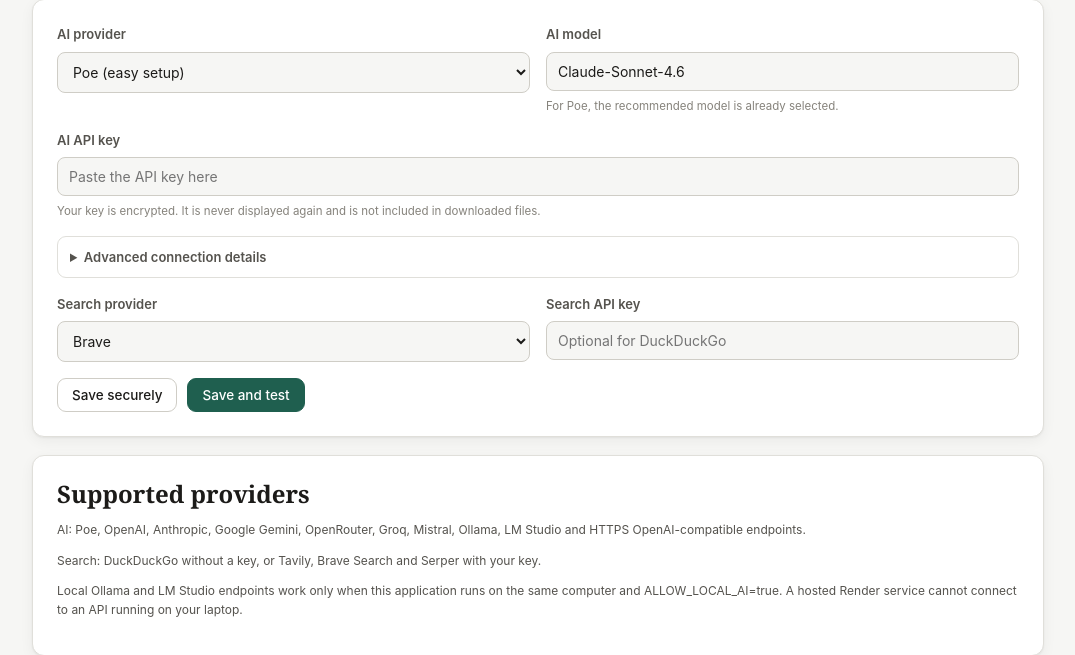
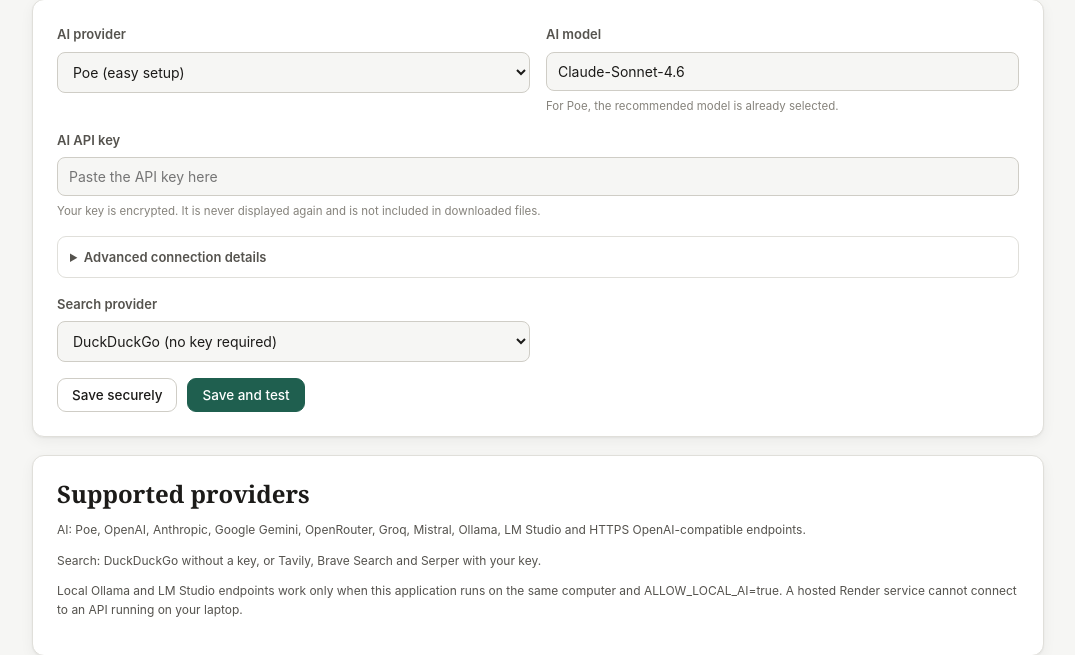
Before and after one commit to manbau10/opportunity-finder, a Flask app: page /settings in a window 1280 px wide. Shown: the part 479-1134 px from the top of the page, without its empty margins (102-1177 px from the left). Run offline with Flask 3, Linux system fonts and the light colour scheme; the visitor is signed in with stand-in values (Sample User, id 1); data comes from the database, SQL or seed files in the repository; data that the repository does not hold is empty; parts of the project's set-up code (start-up, migrations or seed data) failed here and were passed over; some libraries are stand-ins or nearby versions.

Commit message:
Default API setup to keyless web search

```diff
--- a/finder/providers.py
+++ b/finder/providers.py
@@ -28,6 +28,7 @@ AI_PRESETS = {
     "custom": ("", ""),
 }
 SEARCH_PROVIDERS = {"duckduckgo", "tavily", "brave", "serper"}
+SEARCH_PROVIDER_ORDER = ["duckduckgo", "tavily", "brave", "serper"]
 AI_LABELS = {
     "poe": "Poe (easy setup)", "openai": "OpenAI",
     "anthropic": "Anthropic Claude", "gemini": "Google Gemini",
@@ -89,7 +90,10 @@ def save_config(user_id: str, data: dict) -> dict:
         if provider not in {"ollama", "lmstudio"} and not ai_key:
             raise ValueError("Enter the API key supplied by your AI provider.")
         if search != "duckduckgo" and not search_key:
-            raise ValueError("Enter the API key supplied by your search provider.")
+            raise ValueError(
+                f"{search.title()} Search requires a separate search API key. "
+                "Choose DuckDuckGo for web research without a search key."
+            )
         stamp = now()
         if old:
             config_id, created = old["id"], old["created_at"]
@@ -183,5 +187,5 @@ def public_catalog() -> dict:
     return {
         "ai": [{"key": k, "label": AI_LABELS[k], "default_url": v[0],
                 "default_model": v[1]} for k, v in AI_PRESETS.items()],
-        "search": sorted(SEARCH_PROVIDERS),
+        "search": SEARCH_PROVIDER_ORDER,
     }
--- a/templates/settings.html
+++ b/templates/settings.html
@@ -24,10 +24,11 @@
   <details class="span-2 advanced"><summary>Advanced connection details</summary>
     <label>API endpoint<input type="url" name="ai_base_url" value="{{ config.ai_base_url if config else catalog.ai[0].default_url }}" placeholder="https://…" required></label>
   </details>
-  <label>Search provider<select name="search_provider">
-    {% for item in catalog.search %}<option value="{{ item }}" {{ 'selected' if config and config.search_provider == item else '' }}>{{ item | title }}</option>{% endfor %}
+  <label>Search provider<select name="search_provider" id="searchProvider">
+    {% for item in catalog.search %}<option value="{{ item }}" {{ 'selected' if config and config.search_provider == item else '' }}>{{ 'DuckDuckGo (no key required)' if item == 'duckduckgo' else item | title }}</option>{% endfor %}
   </select></label>
-  <label>Search API key<input type="password" name="search_key" autocomplete="off" placeholder="Optional for DuckDuckGo"></label>
+  <label id="searchKeyField">Search API key<input type="password" name="search_key" autocomplete="new-password" placeholder="Paste the separate search API key">
+    <span class="field-help">This is different from your AI key.</span></label>
   </div>
   <div class="form-actions"><button class="btn" type="submit">Save securely</button>
     <button class="btn primary" type="button" id="saveTestProvider">Save and test</button>
@@ -42,9 +43,11 @@
 <script>
 const form=document.querySelector('#providerForm'),status=document.querySelector('#providerStatus');
 const presets=Object.fromEntries(APP.catalog.ai.map(x=>[x.key,x]));
-const provider=document.querySelector('#aiProvider'),guide=document.querySelector('#poeGuide');
+const provider=document.querySelector('#aiProvider'),guide=document.querySelector('#poeGuide'),searchProvider=document.querySelector('#searchProvider'),searchKeyField=document.querySelector('#searchKeyField');
 function showGuide(){guide.hidden=provider.value!=='poe';}
+function showSearchKey(){const free=searchProvider.value==='duckduckgo';searchKeyField.hidden=free;searchKeyField.querySelector('input').disabled=free;}
 provider.addEventListener('change',e=>{const p=presets[e.target.value];form.ai_model.value=p.default_model;form.ai_base_url.value=p.default_url;showGuide();});showGuide();
+searchProvider.addEventListener('change',showSearchKey);showSearchKey();
 async function save(testAfter=false){status.textContent=testAfter?'Saving securely…':'Saving…';status.className='form-status';const body=Object.fromEntries(new FormData(form));
 const r=await fetch('/api/providers',{method:'POST',headers:{'Content-Type':'application/json','X-CSRF-Token':APP.csrf},body:JSON.stringify(body)});const d=await r.json();if(!r.ok){status.textContent=d.error||'Save failed';status.className='form-status error';return false;}
 if(!testAfter){status.textContent='Settings saved securely';status.className='form-status success';return true;}
--- a/test_product.py
+++ b/test_product.py
@@ -106,6 +106,10 @@ class ProductFlowTest(unittest.TestCase):
         self.assertLessEqual(data_score, 18)
         self.assertLessEqual(care_score, 18)
 
+    def test_free_search_provider_is_the_default(self):
+        from finder.providers import public_catalog
+        self.assertEqual(public_catalog()["search"][0], "duckduckgo")
+
     def test_end_to_end_account_isolation(self):
         one, csrf_one, uid_one = self._register(EMAILS[0])
         two, csrf_two, uid_two = self._register(EMAILS[1])
```
